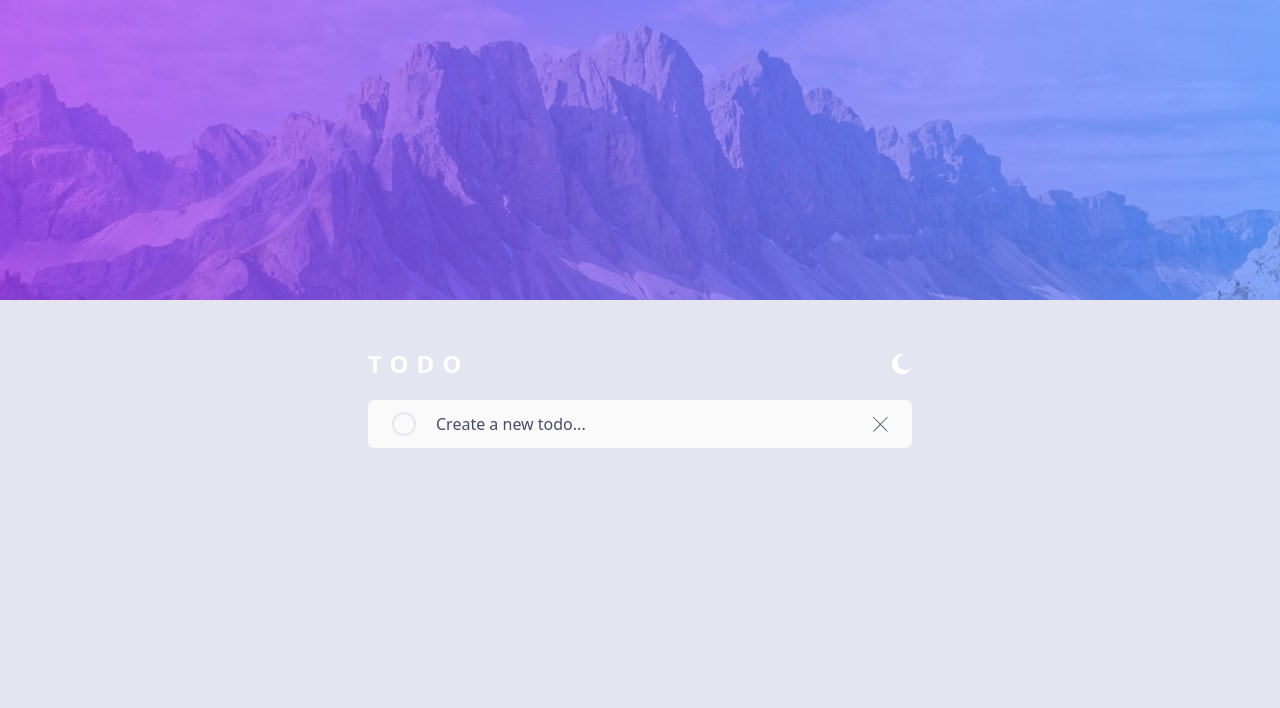
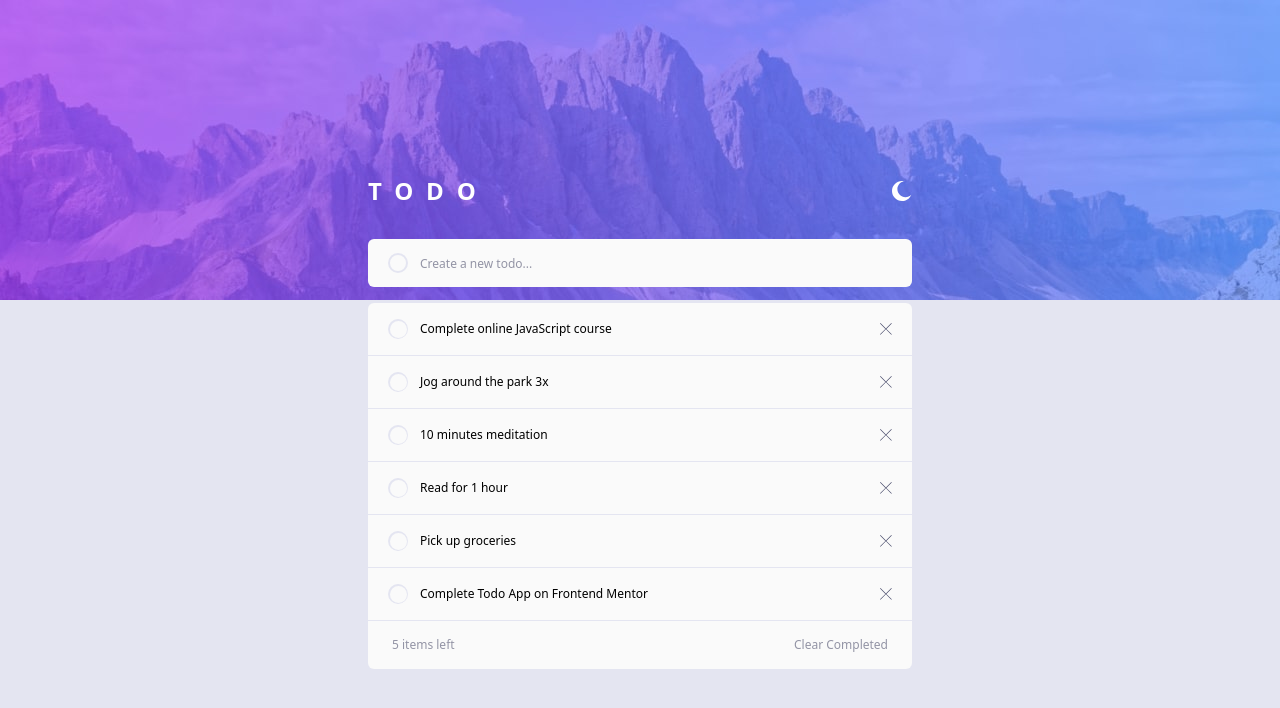
Before and after one commit to Jithin-b-p/todo-app, a React (Vite) app: page / in a window 1280 px wide. Shown: the top 708 px of the page. Built offline with nearby package versions, Linux system fonts and the light colour scheme; a web font is replaced by a local one.

Commit message:
added the input, todolist items

```diff
--- a/src/App.jsx
+++ b/src/App.jsx
@@ -2,20 +2,41 @@ import Header from "./components/Header";
 
 import { useState } from "react";
 import Input from "./components/Input";
+import TodoList from "./components/TodoList";
 
 function App() {
   const [lightMode, setLightMode] = useState(true);
+
+  const [inputValue, setInputValue] = useState("");
+
+  const [todo, setTodo] = useState([]);
+
+  const handleOnChange = (e) => {
+    setInputValue(e.target.value);
+  };
 
   const handleLightMode = () => {
     setLightMode((lightMode) => !lightMode);
     document.documentElement.classList.toggle("dark");
   };
 
+  const handleKeyDown = (e) => {
+    if (e.keyCode === 13) {
+      setTodo((todo) => [...todo, inputValue]);
+      setInputValue("");
+    }
+  };
+
   return (
-    <div className="flex justify-center items-center w-full min-h-svh bg-light-200 dark:bg-dark-700 bg-[url('/images/bg-mobile-light.jpg')] dark:bg-[url('/images/bg-mobile-dark.jpg')] min-[375px]:bg-[url('/images/bg-desktop-light.jpg')] dark:min-[375px]:bg-[url('/images/bg-desktop-dark.jpg')] bg-no-repeat bg-top">
-      <div className="flex flex-col gap-6 w-[min(88%,34rem)]">
+    <div className="flex justify-center items-center w-full min-h-svh bg-light-200 dark:bg-dark-700 bg-[url('/images/bg-mobile-light.jpg')] dark:bg-[url('/images/bg-mobile-dark.jpg')] min-[376px]:bg-[url('/images/bg-desktop-light.jpg')] dark:min-[376px]:bg-[url('/images/bg-desktop-dark.jpg')] bg-no-repeat bg-top">
+      <div className="flex flex-col gap-4 w-[min(88%,34rem)] pt-12">
         <Header handleLightMode={handleLightMode} lightMode={lightMode} />
-        <Input />
+        <Input
+          onChange={handleOnChange}
+          onKeyDown={handleKeyDown}
+          inputValue={inputValue}
+        />
+        <TodoList todolist={todo} />
       </div>
     </div>
   );
--- a/src/components/Header.jsx
+++ b/src/components/Header.jsx
@@ -1,8 +1,8 @@
 /* eslint-disable react/prop-types */
 function Header({ handleLightMode, lightMode }) {
   return (
-    <header className="flex items-center justify-between">
-      <h1 className="text-2xl text-white font-bold tracking-[.5rem] leading-none">
+    <header className="flex items-center justify-between mb-5">
+      <h1 className="text-2xl text-white font-bold tracking-[0.8rem] leading-none">
         TODO
       </h1>
       <button onClick={handleLightMode}>
--- a/src/components/Input.jsx
+++ b/src/components/Input.jsx
@@ -1,17 +1,21 @@
-function Input() {
+/* eslint-disable react/prop-types */
+
+function Input({ onChange, onKeyDown, inputValue }) {
   return (
-    <div className="flex items-center h-12 gap-5 px-6 rounded-md bg-light-100 dark:bg-dark-600">
+    <div className="flex items-center h-12 gap-3 px-5 rounded-md bg-light-100 dark:bg-dark-600">
       <input
-        className="w-6 h-6 border-2 rounded-full appearance-none border-light-200 dark:border-dark-500"
+        className="w-5 h-5 border-2 rounded-full appearance-none border-light-200 dark:border-dark-500"
         type="checkbox"
         disabled
       />
       <input
-        className="flex-1 bg-inherit text-light-200 placeholder:text-light-500"
+        className="flex-1 text-sm bg-inherit text-dark-400 dark:text-light-200 placeholder:text-light-400 dark:placeholder:text-dark-300 placeholder:text-xs"
         type="text"
         placeholder="Create a new todo..."
+        value={inputValue}
+        onChange={onChange}
+        onKeyDown={onKeyDown}
       />
-      <img src="/images/icon-cross.svg" alt="" width={15} height={15} />
     </div>
   );
 }
--- /dev/null
+++ b/src/components/TodoItem.jsx
@@ -0,0 +1,45 @@
+/* eslint-disable react/prop-types */
+function TodoItem({ item, indx }) {
+  return (
+    <div className="flex items-center gap-3 px-5 py-4 text-xs bg-light-100 dark:bg-dark-600">
+      <label className="sr-only" htmlFor={`itemcheck-${indx}`}>
+        list item checked
+      </label>
+      <label
+        className="block relative w-5 h-5 bg-center bg-no-repeat
+        bg-light-200 dark:bg-dark-500
+        hover:bg-gradient-to-br hover:from-primaryCyan hover:to-primaryPurple p-[.1rem]
+        rounded-full cursor-pointer  border-light-200 has-[:checked]:border-none dark:border-dark-500 has-[:checked]:bg-gradient-to-br has-[:checked]:from-primaryCyan has-[:checked]:to-primaryPurple"
+        htmlFor={`itemcheck-${indx}`}
+      >
+        <input
+          id={`itemcheck-${indx}`}
+          className="appearance-none peer"
+          type="checkbox"
+        />
+        <div className="absolute top-[0.12rem] left-[0.11rem] w-[85%] h-[85%] bg-light-100 dark:bg-dark-600 peer-[:checked]:invisible rounded-full"></div>
+
+        <img
+          className="absolute left-[0.3rem] top-[0.4rem] cursor-pointer invisible peer-[:checked]:visible"
+          src="/images/icon-check.svg"
+          alt=""
+        />
+      </label>
+      <label
+        htmlFor={`itemcheck-${indx}`}
+        className="cursor-pointer text-light-600 dark:text-dark-300"
+      >
+        {item}
+      </label>
+      <img
+        className="ml-auto"
+        src="/images/icon-cross.svg"
+        width={12}
+        height={12}
+        alt=""
+      />
+    </div>
+  );
+}
+
+export default TodoItem;
--- /dev/null
+++ b/src/components/TodoList.jsx
@@ -0,0 +1,21 @@
+/* eslint-disable react/prop-types */
+import { pretodolist } from "../data";
+import TodoItem from "./TodoItem";
+
+function TodoList({ todolist }) {
+  const list = [...todolist, ...pretodolist];
+  return (
+    <main className="overflow-hidden divide-y-[.01rem] rounded-md divide-light-200 dark:divide-dark-500">
+      {list.map((item, indx) => (
+        <TodoItem key={indx} item={item} indx={indx} />
+      ))}
+      <div className="flex items-center justify-between px-6 py-4 text-xs bg-light-100 dark:bg-dark-600 text-light-400 dark:text-dark-400">
+        <p>5 items left</p>
+
+        <p>Clear Completed</p>
+      </div>
+    </main>
+  );
+}
+
+export default TodoList;
--- /dev/null
+++ b/src/data.js
@@ -0,0 +1,8 @@
+export const pretodolist = [
+  "Complete online JavaScript course",
+  "Jog around the park 3x",
+  "10 minutes meditation",
+  "Read for 1 hour",
+  "Pick up groceries",
+  "Complete Todo App on Frontend Mentor",
+];
```
